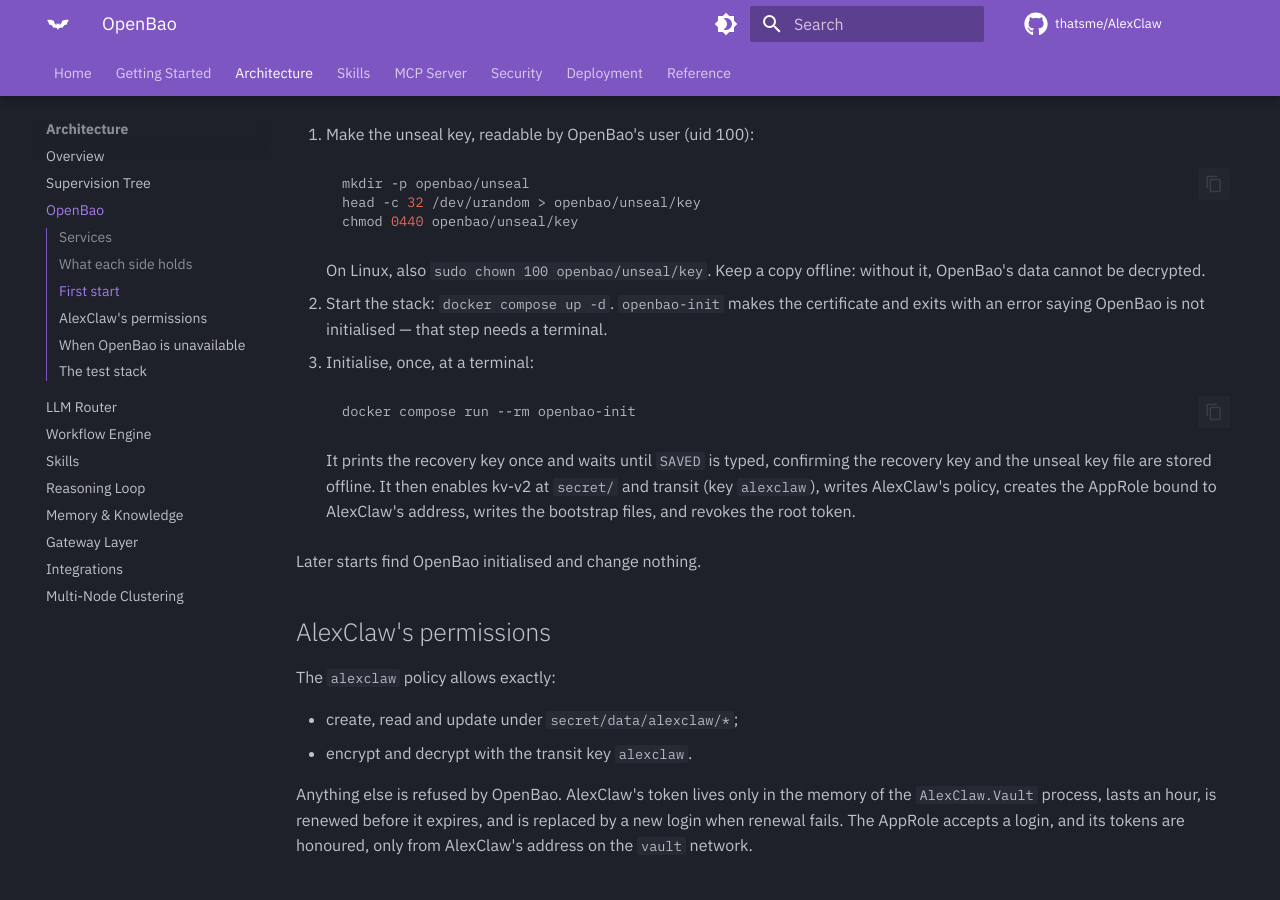
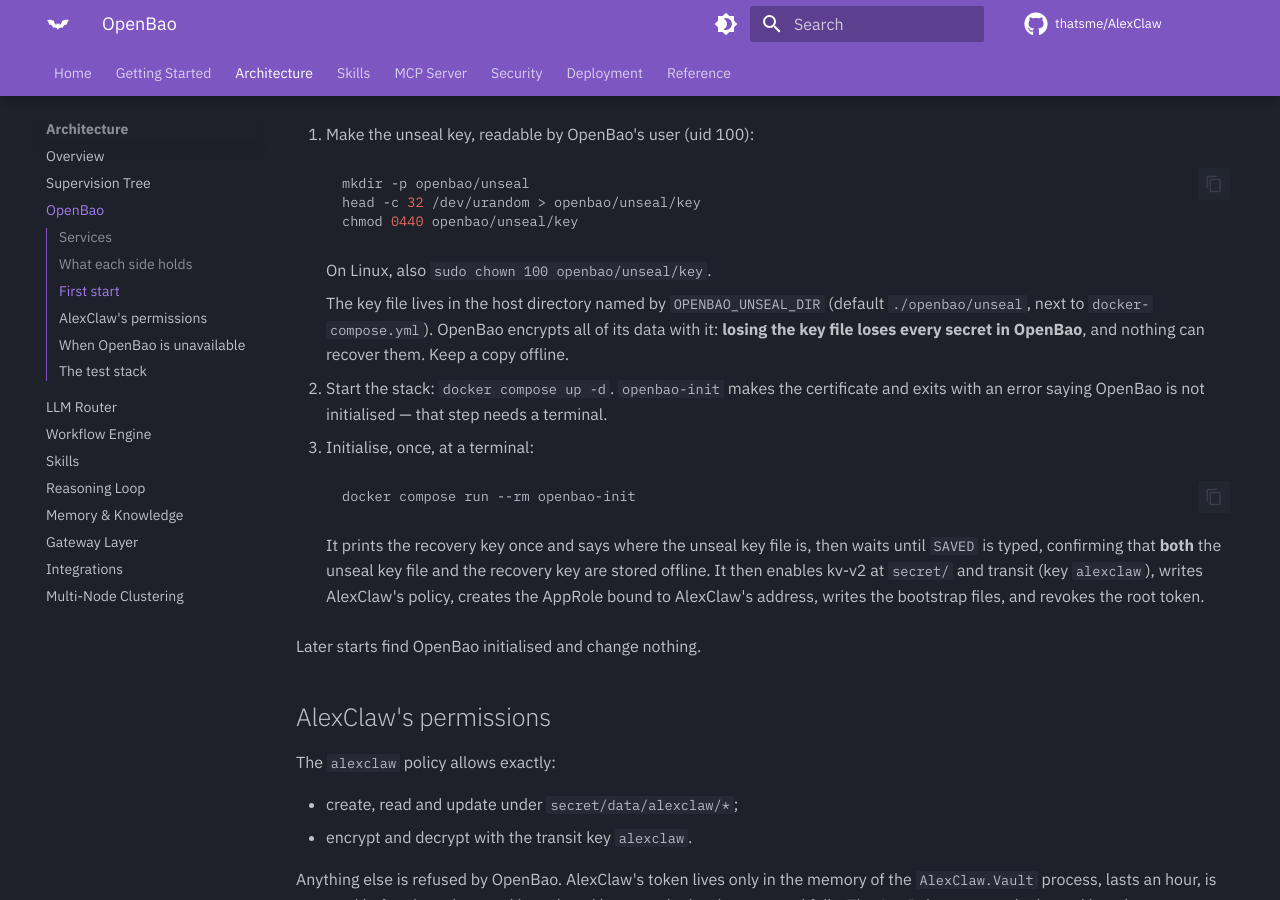
Before and after one commit to thatsme/AlexClaw, an MkDocs documentation site: the page built from docs/architecture/openbao.md, in a window 1280 px wide and 900 px high, scrolled down 1072 px. Built offline with MkDocs 1.6.1 and Material for MkDocs 9.7.7, drawn with Linux system fonts in a browser that asks for light colours; comment, search, counter and statistics services are not loaded.

Commit message:
feat(auth,vault): recovery code disables 2FA; gateway /disable 2fa refused; init confirms both keys
- TOTP.disable/1 accepts a current authenticator code or an unused recovery
  code (the lost-phone path); TOTP.disable_by/1 says which factor, so the
  Services page audits a recovery code as such through CodeEntry. Disabling
  wipes every recovery code. RecoveryCodes.valid?/1 checks a code without
  spending it.
- Gateway /disable 2fa is refused whatever the code and points to the admin UI.
- openbao-init asks for the unseal key file AND the recovery key to be saved
  offline, and says where the key file is; docs: losing it loses every secret.
- The init image pins openssl=3.5.8-r0.

Tests: totp_test.exs, auth_commands_test.exs,
session_revocation_triggers_test.exs (architect's).

````diff
--- a/docs/architecture/openbao.md
+++ b/docs/architecture/openbao.md
@@ -40,8 +40,12 @@ is not running.
     chmod 0440 openbao/unseal/key
     ```
 
-    On Linux, also `sudo chown 100 openbao/unseal/key`. Keep a copy offline:
-    without it, OpenBao's data cannot be decrypted.
+    On Linux, also `sudo chown 100 openbao/unseal/key`.
+
+    The key file lives in the host directory named by `OPENBAO_UNSEAL_DIR`
+    (default `./openbao/unseal`, next to `docker-compose.yml`). OpenBao
+    encrypts all of its data with it: **losing the key file loses every secret
+    in OpenBao**, and nothing can recover them. Keep a copy offline.
 
 2. Start the stack: `docker compose up -d`. `openbao-init` makes the
    certificate and exits with an error saying OpenBao is not initialised —
@@ -53,8 +57,9 @@ is not running.
     docker compose run --rm openbao-init
     ```
 
-    It prints the recovery key once and waits until `SAVED` is typed, confirming
-    the recovery key and the unseal key file are stored offline. It then
+    It prints the recovery key once and says where the unseal key file is,
+    then waits until `SAVED` is typed, confirming that **both** the unseal key
+    file and the recovery key are stored offline. It then
     enables kv-v2 at `secret/` and transit (key `alexclaw`), writes AlexClaw's
     policy, creates the AppRole bound to AlexClaw's address, writes the
     bootstrap files, and revokes the root token.
````
Also changed, not shown: SECURITY.md (+1 -1 lines), docs/architecture/gateway.md (+1 -1 lines), docs/reference/commands.md (+2 -1 lines), docs/security/auth.md (+4 -2 lines), 7 other files.
